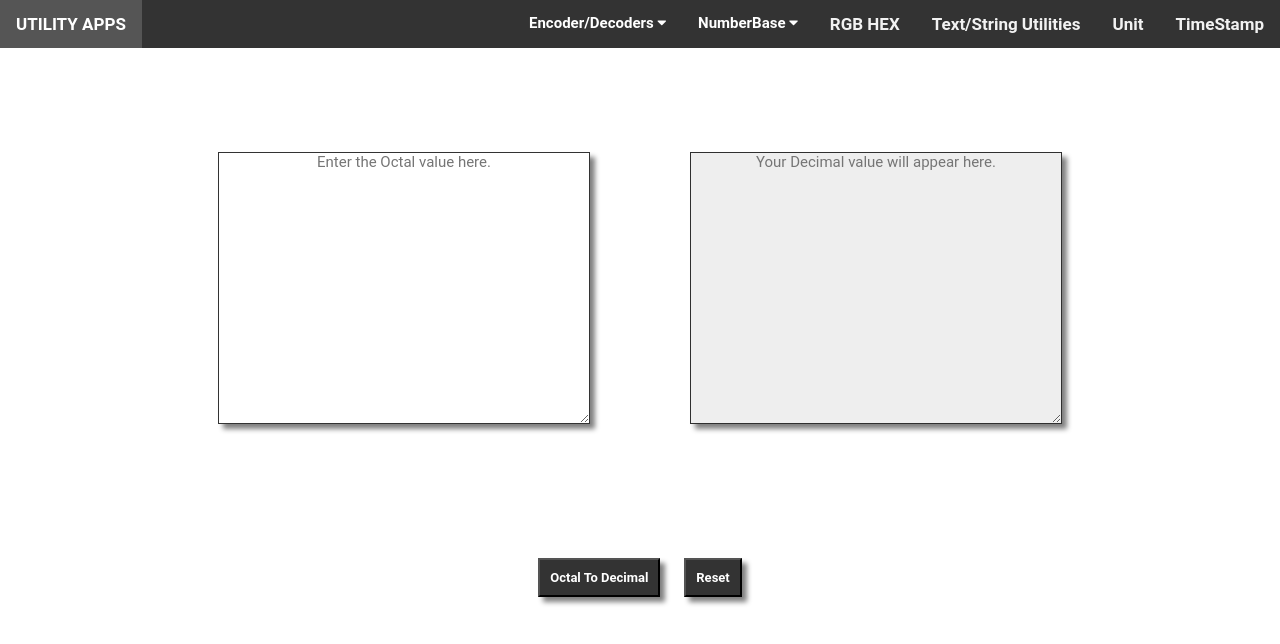
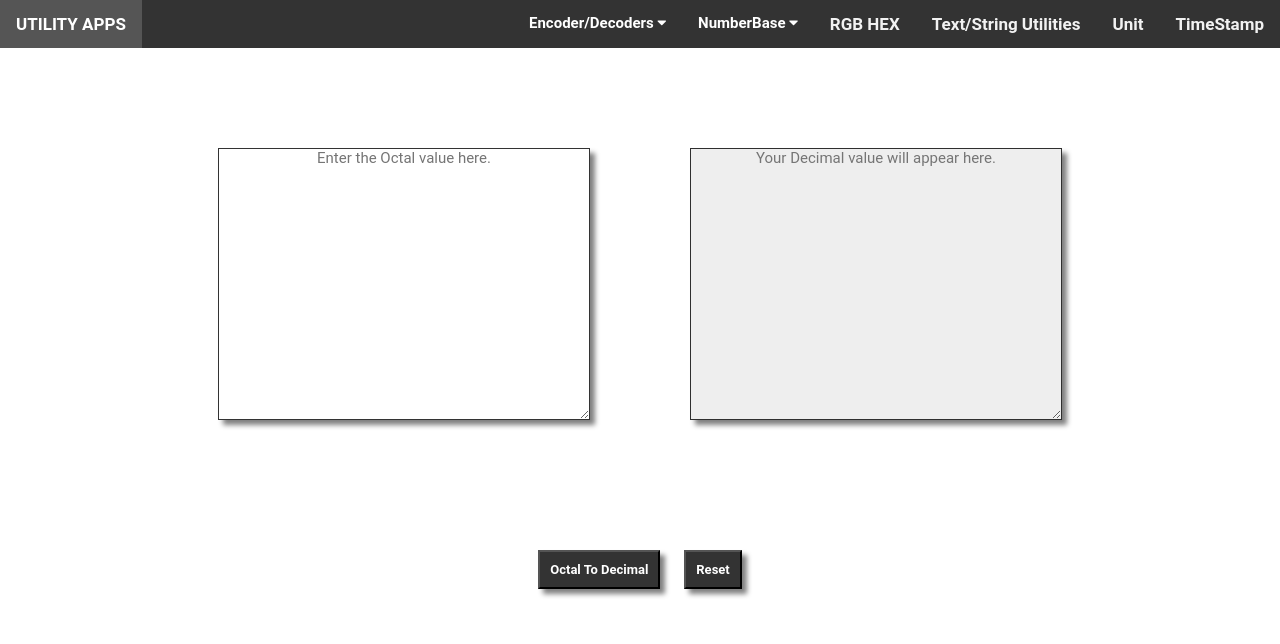
Before and after one commit to PrafulAnand/utilityApp, a plain HTML site: page numberBaseConverters/OctaltoDecimal.html in a window 1280 px wide. Drawn offline with Linux system fonts and the light colour scheme.

Commit message:
stles updated

```diff
--- a/numberBaseConverters/OctaltoDecimal.html
+++ b/numberBaseConverters/OctaltoDecimal.html
@@ -75,7 +75,6 @@
     }
   </script>
   <script src="../app.js"></script>
-  <script src="../app.js"></script>
 </body>
 
 </html>
--- a/style.css
+++ b/style.css
@@ -160,7 +160,8 @@ a {
   grid-template-columns: auto auto;
   justify-content: center;
   align-content: center;
-  height: 60vh;
+  padding:50px;
+  margin:50px
 }
 
 .encodeDecodeUrlItem,.numberBaseConverterItem {
```
